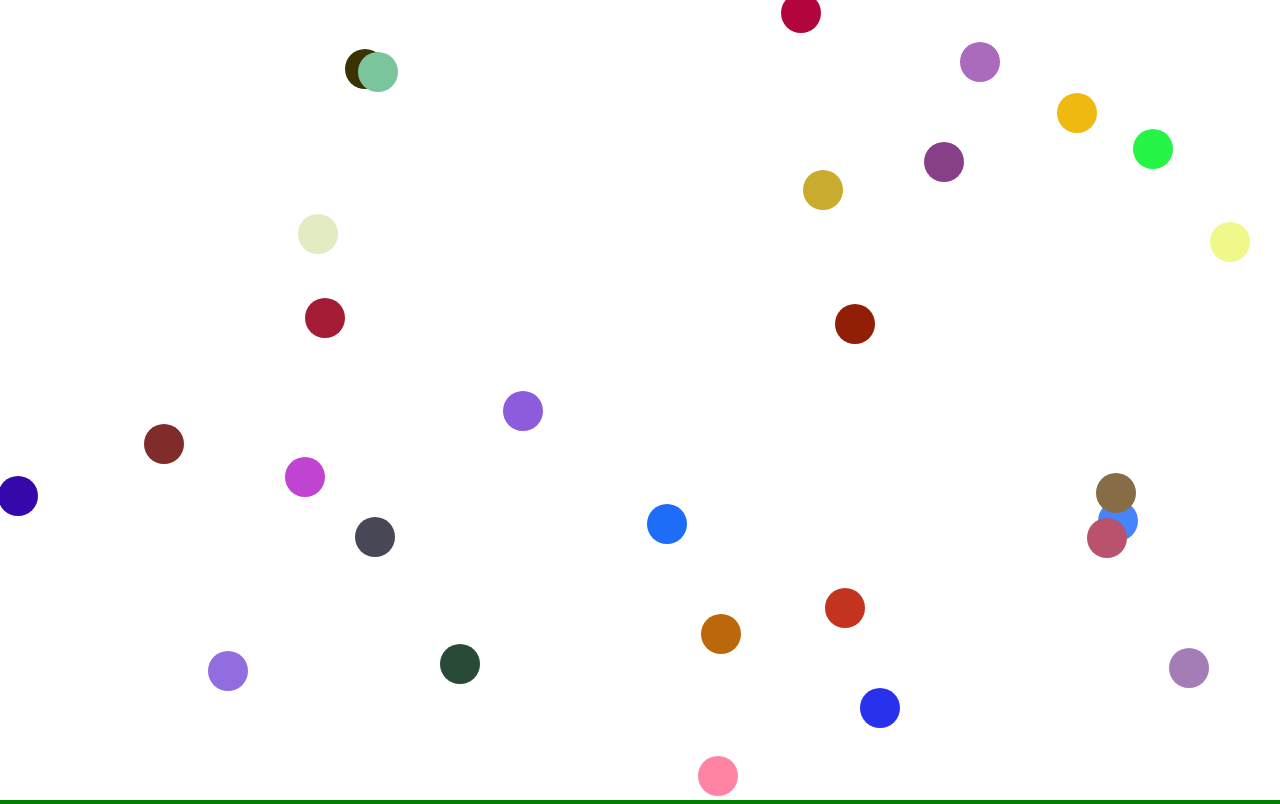
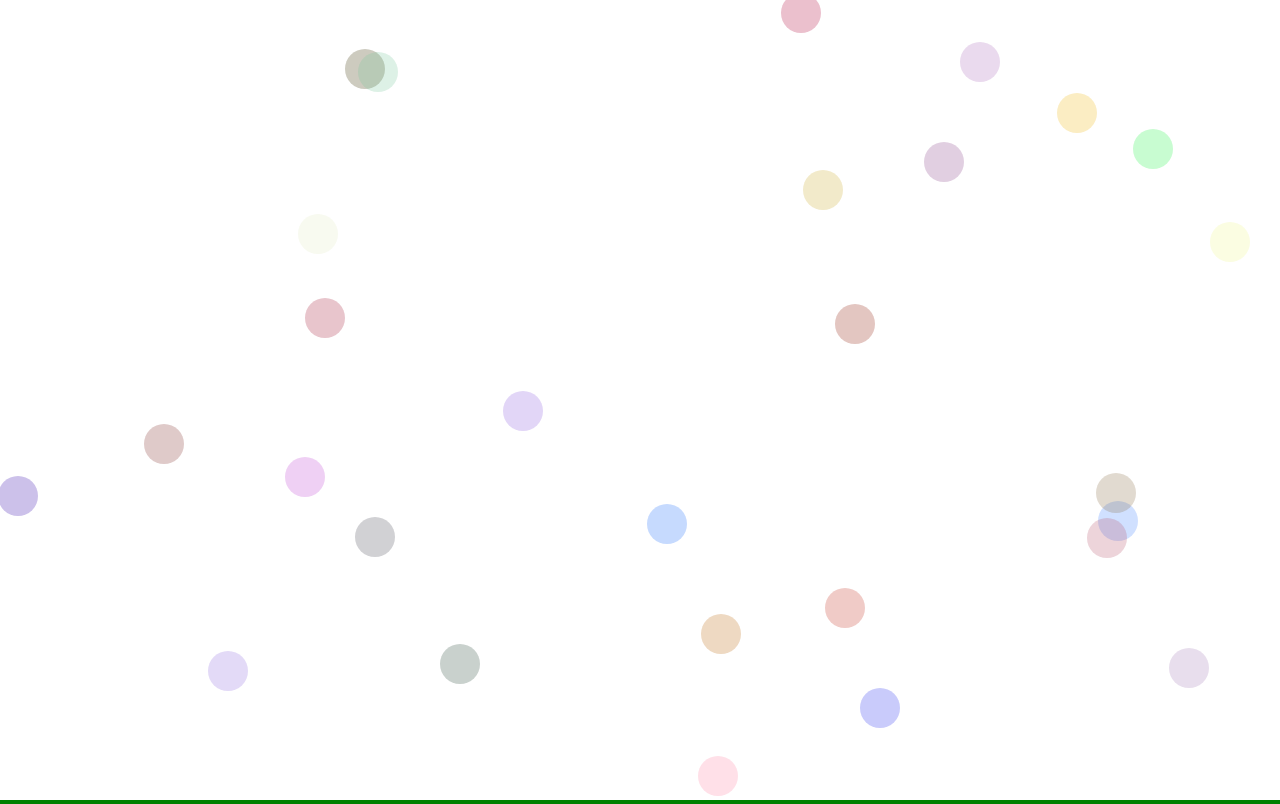
Before and after one commit to Lepreee/ColorBall, a plain HTML site: page index.html in a window 1280 px wide. Drawn offline with Linux system fonts and the light colour scheme.

Commit message:
Update index.html

```diff
--- a/index.html
+++ b/index.html
@@ -35,7 +35,7 @@ class Particle{
     let r = Math.floor(Math.random() * 256)
     let g = Math.floor(Math.random() * 256)
     let b = Math.floor(Math.random() * 256)
-    this.color ="rgb(" + r + "," + g + "," + b + ")"
+    this.color ="rgba(" + r + "," + g + "," + b + ",0.25)"
   }
   draw(ctx){
     ctx.beginPath()
```
